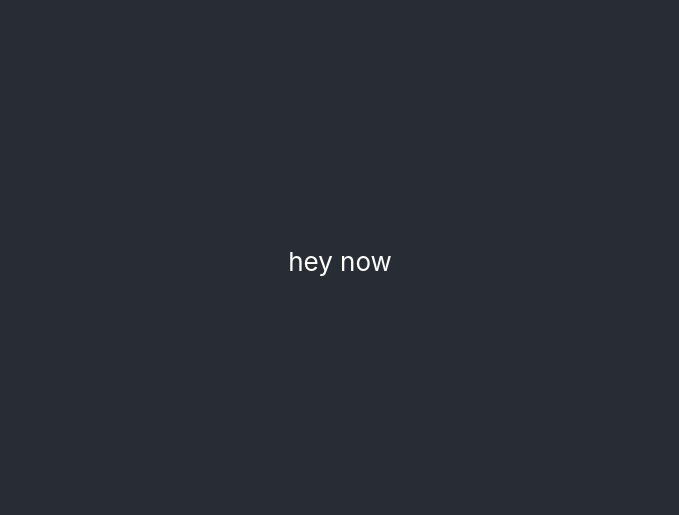
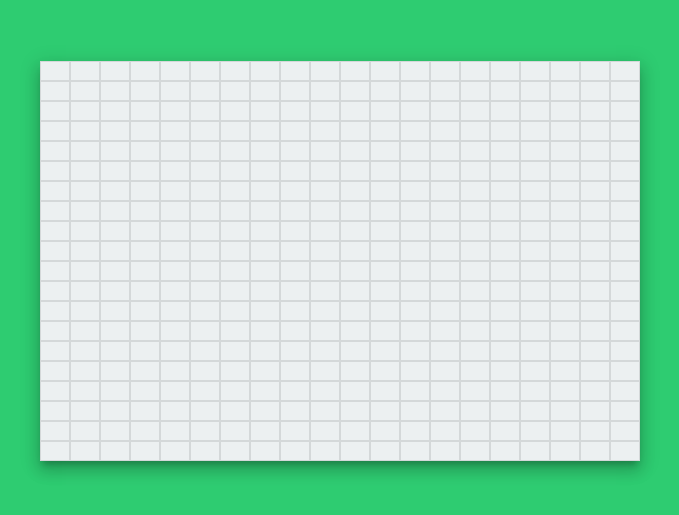
Before and after one commit to amphony/pathfinder-visualizer, a React (Create React App) app in the folder app/: page / in a window 1280 px wide. Shown: the part 139-654 px from the top of the page, without its empty margins (300-979 px from the left). Built offline with nearby package versions, Linux system fonts and the light colour scheme.

Commit message:
Added grid and grid item basic structure

```diff
--- a/app/src/App.css
+++ b/app/src/App.css
@@ -1,5 +1,11 @@
 .App {
+  display: flex;
+  justify-content: center;
+  align-items: center;
+  height: 100vh;
+  width: 100vw;
   text-align: center;
+  background-color: #2ecc71;
 }
 
 .App-logo {
--- a/app/src/App.js
+++ b/app/src/App.js
@@ -1,12 +1,14 @@
 import React from 'react';
 import './App.css';
+import Grid from './containers/Grid';
 
 function App() {
   return (
     <div className="App">
-      <header className="App-header">
+      {/* <header className="App-header">
         hey now
-      </header>
+      </header> */}
+      <Grid />
     </div>
   );
 }
--- /dev/null
+++ b/app/src/components/GridItem/index.js
@@ -0,0 +1,19 @@
+import React from 'react';
+import './styles.css';
+
+const GridItem = props => {
+  return (
+    <div
+      className="GridItem"
+      onClick={props.onClick}
+      style={{
+        width: `${props.width}px`,
+        height: `${props.height}px`,
+        backgroundColor: `${props.visited ? '#e74c3c' : '#ecf0f1'}`
+      }}
+    >
+    </div>
+  )
+};
+
+export default GridItem;
--- /dev/null
+++ b/app/src/components/GridItem/styles.css
@@ -0,0 +1,5 @@
+.GridItem {
+  box-sizing: border-box;
+  border: 1px solid rgba(0, 0, 0, 0.1);
+  background-color: #ecf0f1;
+}
--- /dev/null
+++ b/app/src/containers/Grid/index.js
@@ -0,0 +1,66 @@
+import React, { useState } from 'react';
+import GridItem from '../../components/GridItem';
+import Box from '@material-ui/core/Box';
+import './styles.css';
+
+const GRID_WIDTH = 600;
+const GRID_HEIGHT = 400;
+const GRID_SIZE = 20;
+
+const Grid = () => {
+  function generateGrid() {
+    let grid = new Array(GRID_SIZE);
+
+    for (let i = 0; i < GRID_SIZE; i++) {
+      grid[i] = new Array(GRID_SIZE);
+      for (let j = 0; j < GRID_SIZE; j++) {
+        grid[i][j] =
+          <GridItem
+            key={i+'-'+j}
+            visited={false}
+            onClick={() => onChange(i, j)}
+            width={GRID_WIDTH/GRID_SIZE}
+            height={GRID_HEIGHT/GRID_SIZE}
+          />;
+      }
+    }
+
+    return grid;
+  };
+
+  const [grid, updateGrid] = useState(generateGrid());
+
+  const onChange = (i, j) => {
+    let updatedGrid = [...grid];
+    updatedGrid[i][j] =
+      <GridItem
+        key={i+'-'+j}
+        visited={!updatedGrid[i][j].props.visited}
+        onClick={() => onChange(i, j)}
+        width={GRID_WIDTH/GRID_SIZE}
+        height={GRID_HEIGHT/GRID_SIZE}
+      />
+    updateGrid(updatedGrid);
+  };
+
+  // const blowUp = () => {
+  //   for (let i = 0; i < GRID_SIZE; i++) {
+  //     for (let j = 0; j < GRID_SIZE; j++) {
+  //       setTimeout(onChange(i, j), 10000);
+  //     }
+  //   }
+  // };
+
+  return (
+    <Box className="Grid" boxShadow={10}>
+      { grid.map((row, rowIdx) => (
+        <div className="row" key={rowIdx}>
+          { row.map(cell => cell) }
+        </div>
+      ))}
+      {/* <button onClick={() => blowUp()}>Click</button> */}
+    </Box>
+  );
+};
+
+export default Grid;
--- /dev/null
+++ b/app/src/containers/Grid/styles.css
@@ -0,0 +1,9 @@
+.Grid {
+  width: 600px;
+  height: 400px;
+  background-color: #e4e4e4;
+}
+
+.row {
+  display: flex;
+}
```
